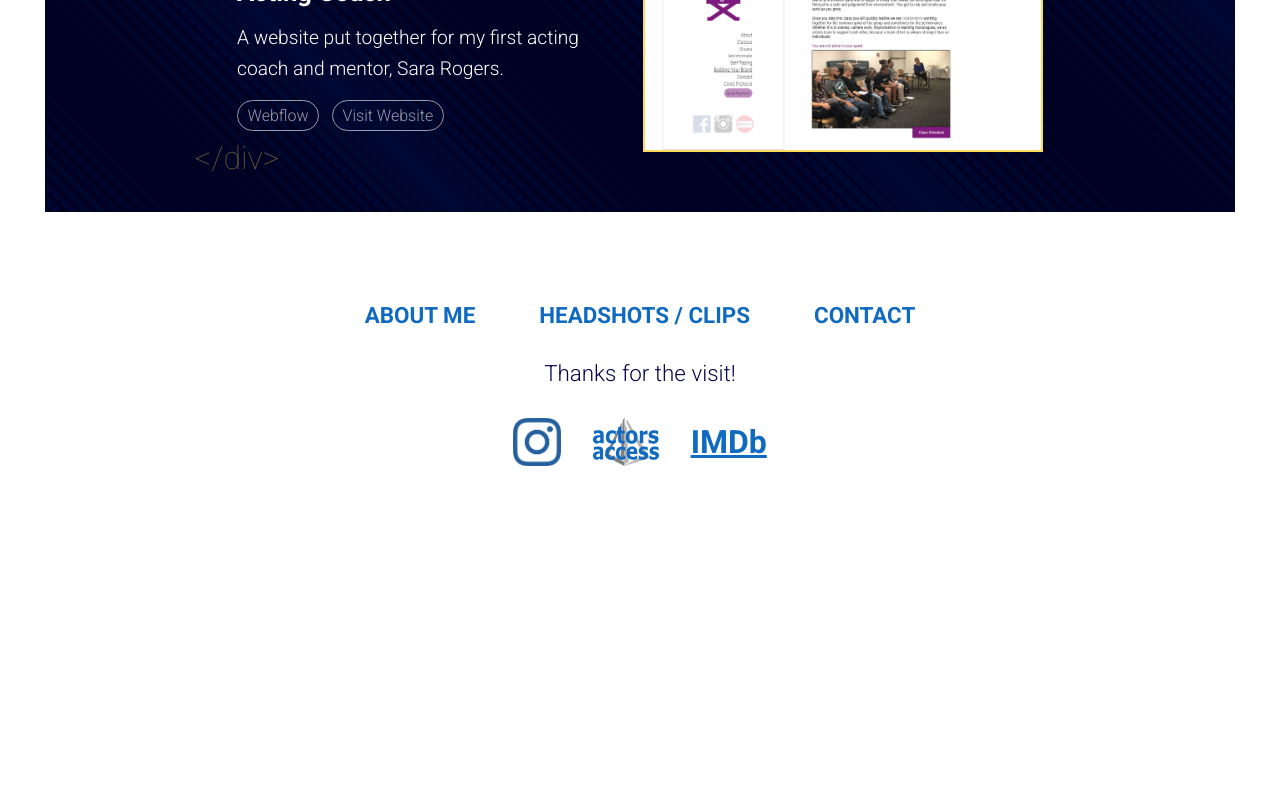
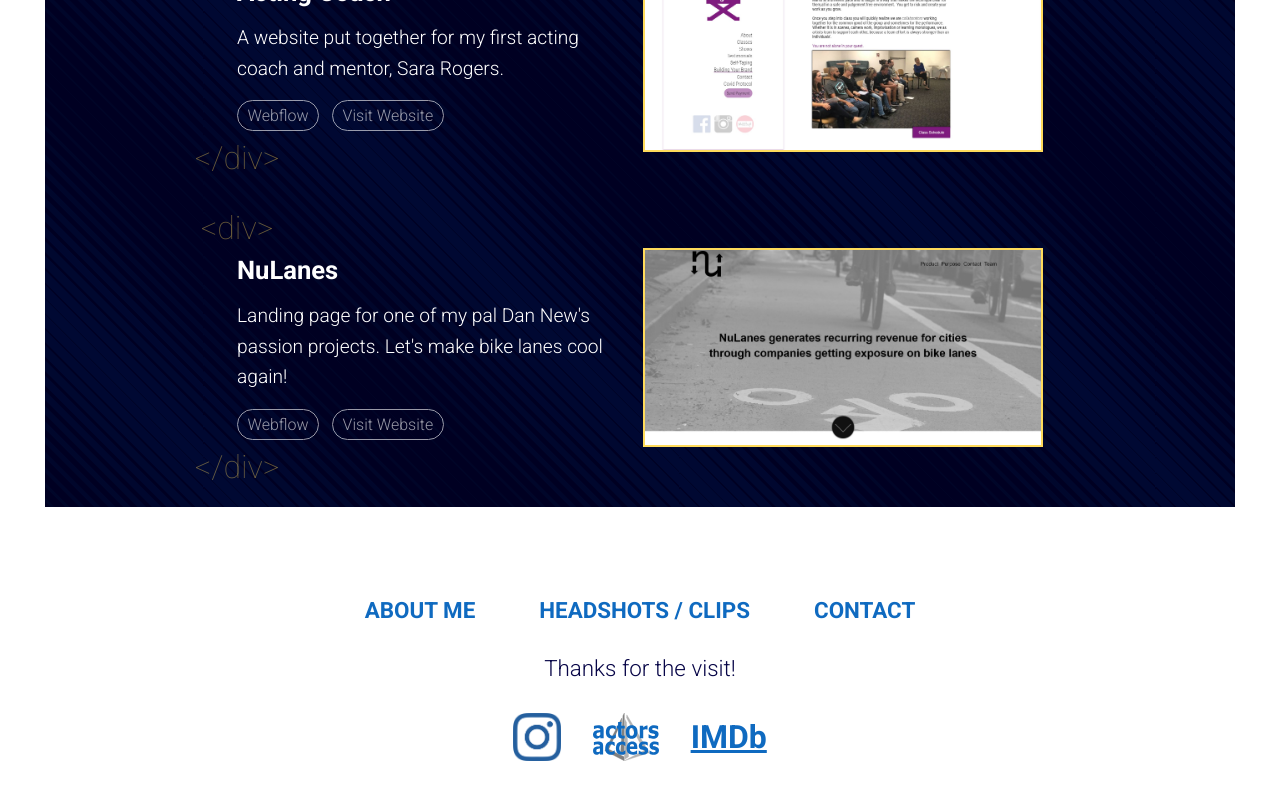
Before and after one commit to yosoymatiasn/matiasdabbles, a React (Create React App) app: page / in a window 1280 px wide. Shown: the part 4803-5603 px from the top of the page. Before the commit the page ends 5314 px from the top, so only its background shows below. Built offline with nearby package versions, Linux system fonts and the light colour scheme; the HTML template or start-up script is replaced by a standard one.

Commit message:
added nulanes website

```diff
--- a/src/components/Work/Work.jsx
+++ b/src/components/Work/Work.jsx
@@ -2,6 +2,7 @@ import { useRef, useState, useEffect } from "react";
 import "./work.scss";
 import WBR from "../../assets/img/wbr-snapshot.jpg";
 import AAC from "../../assets/img/aac-snapshot.jpg";
+import NL from "../../assets/img/nulanes-snapshot.jpg";
 
 export default function Acting() {
 	return (
@@ -42,6 +43,22 @@ export default function Acting() {
 					</div>
 					<img src={AAC} alt="" />
 				</div>
+				<div className="website-container">
+					<div className="website-about">
+						<h3>NuLanes</h3>
+						<p>
+							Landing page for one of my pal Dan New's passion projects. Let's
+							make bike lanes cool again!
+						</p>
+						<div className="button no-click">Webflow</div>
+						<div className="button">
+							<a target="_blank" href="https://www.nulanes.com">
+								Visit Website
+							</a>
+						</div>
+					</div>
+					<img src={NL} alt="" />
+				</div>
 			</div>
 		</section>
 	);
```
Also changed, not shown: src/assets/img/nulanes-snapshot.jpg (added), 8 other files (tests, documents, lock files or other folders).
